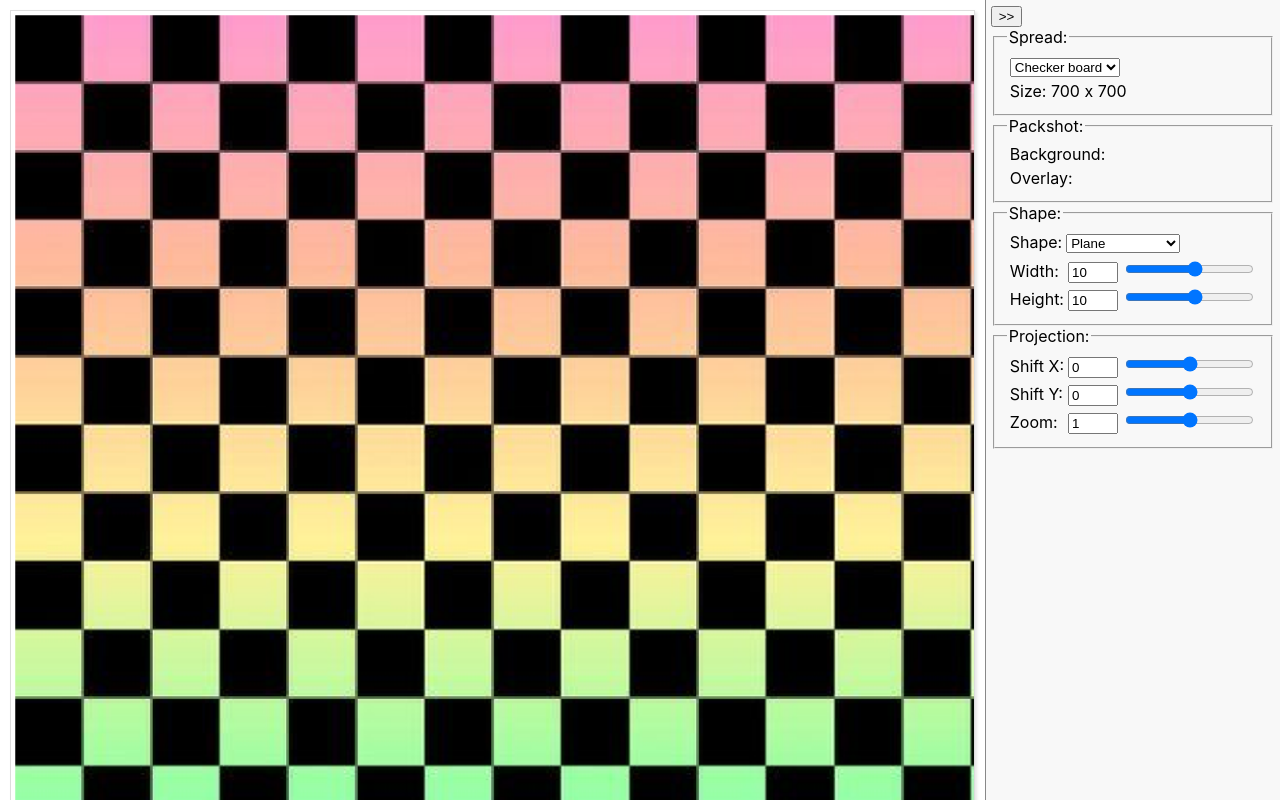
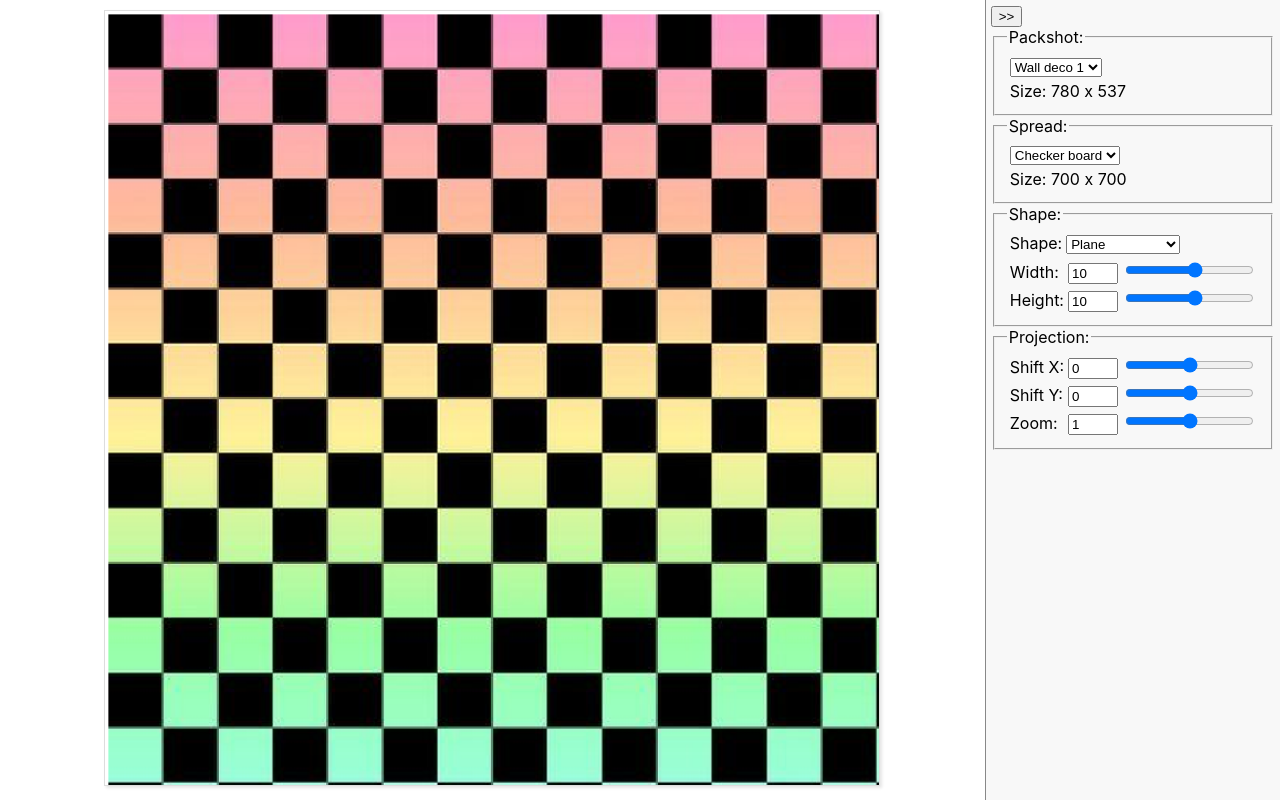
Before and after one commit to jovdb/packshots, a Next.js app: page / in a window 1280 px wide. Built offline with nearby package versions, Linux system fonts and the light colour scheme.

Commit message:
Added PackshotsConfig

```diff
--- a/components/ConfigPanel.tsx
+++ b/components/ConfigPanel.tsx
@@ -18,7 +18,7 @@ export function ConfigPanel({
             <div style={{
                 visibility: isOpen ? "visible" : "hidden",
                 position: isOpen ? undefined : "absolute",
-                minWidth: 200,
+                minWidth: 280,
             }}>
                 {children}
             </div>
--- a/components/ImageData.tsx
+++ b/components/ImageData.tsx
@@ -29,6 +29,9 @@ export function ImageData({
                 height: "auto",
                 border: "1px solid #ddd",
                 boxShadow: "2px 2px 3px rgba(0,0,0,0.1)",
+                // scale to available size
+                maxHeight: "calc(100vh - 24px)",
+                maxWidth: "calc(100vh - 24px)",
             }}
         />
     );
--- /dev/null
+++ b/components/PackshotImagesConfig.tsx
@@ -0,0 +1,117 @@
+import { useEffect, useState } from "react";
+import create from "zustand";
+import { ImageSelection } from "./FileSelection";
+import { useImageDataFromUrl } from "./Test";
+
+
+export const usePackshotImagesConfig = create<{
+    backgroundUrl: string;
+    overlayUrl: string;
+}>(() => ({
+    backgroundUrl: "./walldeco1.jpg",
+    overlayUrl: "",
+}));
+
+export function usePackshotBackgroundImageData() {
+    const url = usePackshotImagesConfig(store => store.backgroundUrl);
+    return useImageDataFromUrl(url);
+}
+
+export function usePackshotOverlayImageData() {
+    const url = usePackshotImagesConfig(store => store.overlayUrl);
+    return useImageDataFromUrl(url);
+}
+
+export function PackshotImagesConfig() {
+
+    const packshotImagesConfig = usePackshotImagesConfig();
+    const [type, setType] = useState("walldeco1");
+    const [lastBackgroundFile, setLastBackgroundFile] = useState<{ url: string; name: string }>({ name: "", url: "" });
+    const [lastOverlayFile, setLastOverlayFile] = useState<{ url: string; name: string }>({ name: "", url: "" });
+    const { isFetching: isBackgroundFetching, isFetched: isBackgroundFetched, isBackgroundError, data: backgroundImageData } = usePackshotBackgroundImageData();
+    const { isFetching, isOverlayFetching, isFetched: isOverlayFetched, isOverlayError, data: overlayImageData } = usePackshotOverlayImageData();
+    const [loadBackgroundError, setLoadBackgroudError] = useState("");
+    const [loadOverlayError, setLoadOverlayError] = useState("");
+
+    return (
+        <table>
+            <tbody>
+                <tr>
+                    <td colSpan={2}>
+                        <select
+                            value={type}
+                            onChange={(e) => {
+                                const value = e.target.value;
+                                setType(value);
+                                switch (value) {
+                                    case "walledeco1": {
+                                        usePackshotImagesConfig.setState({ backgroundUrl: "./walldeco1.jpg", overlayUrl: "" });
+                                        break;
+                                    }
+                                    case "walledeco2": {
+                                        usePackshotImagesConfig.setState({ backgroundUrl: "./walldeco2.jpg", overlayUrl: "" });
+                                        break;
+                                    }
+                                    case "local": {
+                                        usePackshotImagesConfig.setState({ backgroundUrl: lastBackgroundFile.url, overlayUrl: lastOverlayFile.url });
+                                        break;
+                                    }
+                                    default: {
+                                        usePackshotImagesConfig.setState({ backgroundUrl: "", overlayUrl: "" });
+                                        break;
+                                    }
+                                }
+                            }}
+                        >
+                            <option value="local">Local file</option>
+                            <option value="walldeco1">Wall deco 1</option>
+                            <option value="walldeco2">Wall deco 2</option>
+                        </select>
+                        {isFetching && "⌛"}
+                    </td>
+                </tr>
+                {type === "local" && (
+                    <>
+                       <tr>
+                            <td colSpan={2}><small>Background:</small></td>
+                        </tr>
+                        <tr>
+                            <td colSpan={2}>
+                                <input readOnly disabled value={lastBackgroundFile.name} style={{ marginRight: 5 }} />
+                                <ImageSelection
+                                    onSelect={(info) => {
+                                        setLastBackgroundFile(info);
+                                        usePackshotImagesConfig.setState({ backgroundUrl: info.url });
+                                    }}
+                                    onSelectError={setLoadBackgroudError}
+                                />
+                            </td>
+                        </tr>
+                        <tr>
+                            <td colSpan={2}><small>Overlay:</small></td>
+                        </tr>
+                        <tr>
+                            <td colSpan={2}>
+                                <input readOnly disabled value={lastOverlayFile.name} style={{ marginRight: 5 }} />
+                                <ImageSelection
+                                    onSelect={(info) => {
+                                        setLastOverlayFile(info);
+                                        usePackshotImagesConfig.setState({ overlayUrl: info.url });
+                                    }}
+                                    onSelectError={setLoadOverlayError}
+                                />
+                            </td>
+                        </tr>
+                    </>
+                )}
+                <tr>
+                    <td colSpan={2}>
+                        {isBackgroundError || isOverlayError && (loadBackgroundError || loadOverlayError || "Error loading")}
+                        {packshotImagesConfig.backgroundUrl && isBackgroundFetched && `Size: ${backgroundImageData?.width ?? 0} x ${backgroundImageData?.height ?? 0}`}
+                    </td>
+                </tr>
+
+            </tbody>
+        </table>
+    );
+}
--- a/components/SpreadImageConfig.tsx
+++ b/components/SpreadImageConfig.tsx
@@ -5,10 +5,8 @@ import { useImageDataFromUrl } from "./Test";
 
 
 export const useSpreadImageConfig = create<{
-    type: string;
     url: string;
 }>(() => ({
-    type: "checkerboard",
     url: "./checkerboard.jpg",
 }));
 
@@ -20,6 +18,7 @@ export function useSpreadImageData() {
 export function SpreadImageConfig() {
 
     const spreadImageConfig = useSpreadImageConfig();
+    const [ type, setType] = useState("checkerboard");
     const [ lastFile, setLastFile] = useState<{ url: string; name: string }>({ name: "", url: "" });
     const { isFetching, isFetched, isError, data: spreadImageData } = useSpreadImageData();
     const [loadFileError, setLoadFileError] = useState("");
@@ -30,10 +29,10 @@ export function SpreadImageConfig() {
                 <tr>
                     <td colSpan={2}>
                         <select
-                            value={spreadImageConfig.type}
+                            value={type}
                             onChange={(e) => {
                                 const value = e.target.value;
-                                useSpreadImageConfig.setState({ type: value });
+                                setType(value);
                                 switch (value) {
                                     case "checkerboard": {
                                         useSpreadImageConfig.setState({ url: "./checkerboard.jpg" });
@@ -61,7 +60,7 @@ export function SpreadImageConfig() {
                         {isFetching && "⌛"}
                     </td>
                 </tr>
-                {spreadImageConfig.type === "local" && (
+                {type === "local" && (
                     <tr>
                         <td colSpan={2}>
                             <input readOnly disabled value={lastFile.name} style={{ marginRight: 5 }} />
@@ -77,7 +76,7 @@ export function SpreadImageConfig() {
                 )}
                 <tr>
                     <td colSpan={2}>
-                        {isError && "Error loading"}
+                        {isError  && (loadFileError || "Error loading")}
                         {spreadImageConfig.url && isFetched && `Size: ${spreadImageData?.width ?? 0} x ${spreadImageData?.height ?? 0}`}
                     </td>
                 </tr>
--- a/components/Test.tsx
+++ b/components/Test.tsx
@@ -17,6 +17,7 @@ import create from "zustand";
 import { initialConfig, IPlaneConfig } from "../data/shapes/plane/PlaneData";
 import { ConfigPanel } from "./ConfigPanel";
 import { SpreadImageConfig, useSpreadImageData } from "./SpreadImageConfig";
+import { PackshotImagesConfig } from "./PackshotImagesConfig";
 
 export function useImageDataFromUrl(url: string) {
     return useQuery(["imageData", url], () => url ? getImageDataAsync(url) : null, {
@@ -125,49 +126,18 @@ export function Test() {
 
     return (
         <div style={{ display: "flex", height: "100vh" }}>
-            <div style={{ flexGrow: 1, overflowY: "auto", padding: 10 }}>
+            <div style={{ flexGrow: 1, overflowY: "auto", padding: 10, "alignSelf": "center", "textAlign": "center" }}>
                 <ImageData imageData={targetImageData} />
             </div>
             <div>
                 <ConfigPanel isOpen={isConfigExpanded} setIsOpen={setIsConfigExpanded}>
                     <fieldset>
+                        <legend>Packshot:</legend>
+                        <PackshotImagesConfig />
+                    </fieldset>
+                    <fieldset>
                         <legend>Spread:</legend>
                         <SpreadImageConfig />
-                    </fieldset>
-                    <fieldset>
-                        <legend>Packshot:</legend>
-                        <table>
-                            <tbody>
-                                <tr>
-                                    <td>Background:</td>
-                                    <td>
-                                        {/*
-                                        <input readOnly disabled value={imageName} style={{ marginRight: 5 }} />
-                                        <ImageSelection onSelect={setImageInfo} />
-                                        <span style={{ display: "inline-block", whiteSpace: "nowrap", width: 10, marginLeft: 5 }}>
-                                            {isFetching && "⌛"}
-                                            {imageUrl && isFetched && `✔ Size: ${spreadImageData?.width ?? 0}x${spreadImageData?.height ?? 0}`}
-                                            {isError && "❗"}
-                                        </span>
-                                        */}
-                                    </td>
-                                </tr>
-                                <tr>
-                                    <td>Overlay:</td>
-                                    <td>
-                                        {/*
-                                        <input readOnly disabled value={imageName} style={{ marginRight: 5 }} />
-                                        <ImageSelection onSelect={setImageInfo} />
-                                        <span style={{ display: "inline-block", whiteSpace: "nowrap", width: 10, marginLeft: 5 }}>
-                                            {isFetching && "⌛"}
-                                            {imageUrl && isFetched && `✔ Size: ${spreadImageData?.width ?? 0}x${spreadImageData?.height ?? 0}`}
-                                            {isError && "❗"}
-                                        </span>
-                                        */}
-                                    </td>
-                                </tr>
-                            </tbody>
-                        </table>
                     </fieldset>
                     <fieldset>
                         <legend>Shape:</legend>
```
Also changed, not shown: public/walldeco1.jpg (added), public/walldeco2.jpg (added).
